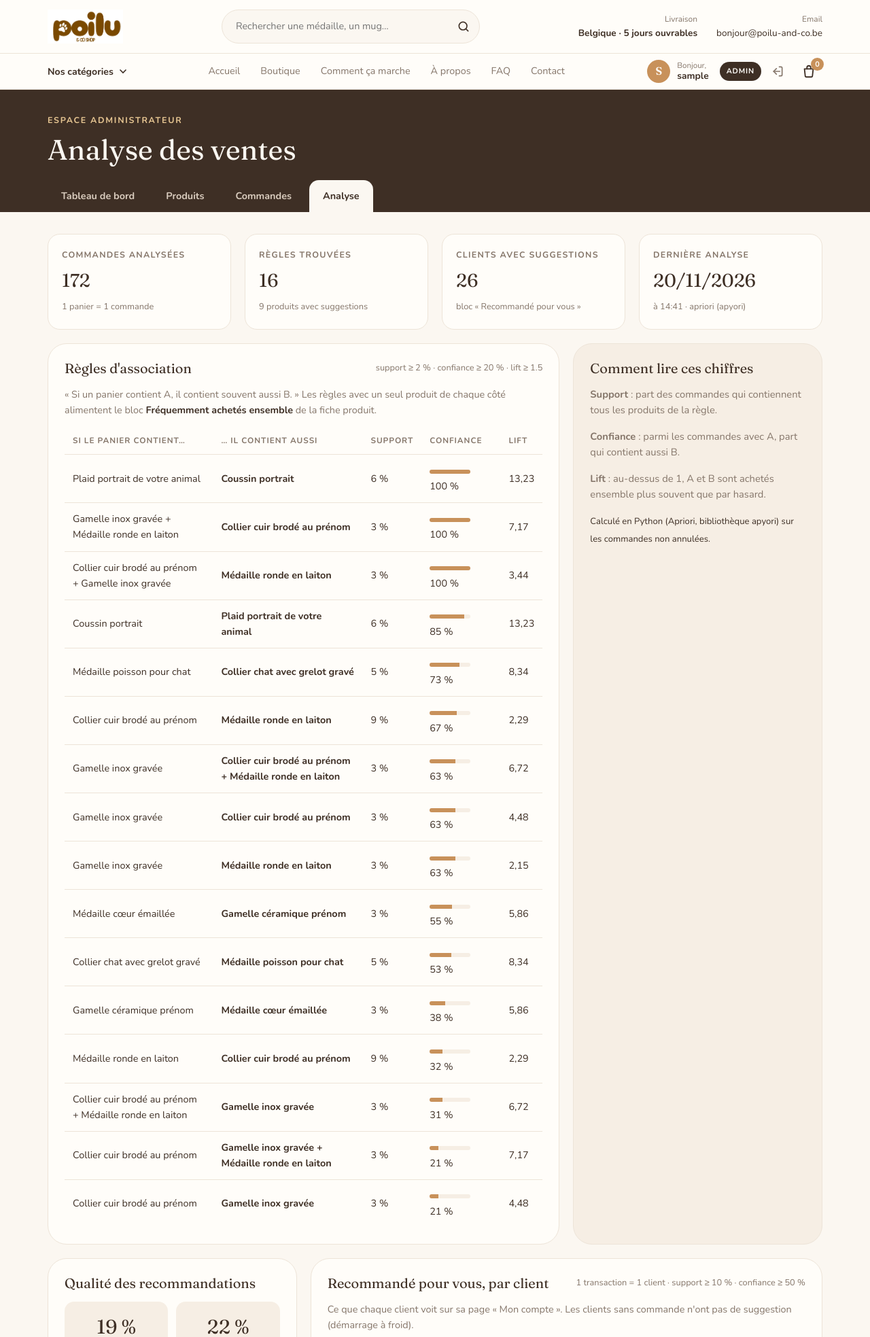
After one commit to khalilAnkri/ecommerce, a PHP site: page /pages/analytics.php in a window 1280 px wide. The commit adds this page. Shown: the top 1967 px of the page at 68% size. Run offline with PHP 8.4, Linux system fonts and the light colour scheme; the visitor is signed in with stand-in values (Sample User, id 1); data comes from the database, SQL or seed files in the repository; tables that the repository leaves empty hold one stand-in row (values such as "Sample post").

Commit message:
analytics page done

```diff
--- a/assets/css/admin.css
+++ b/assets/css/admin.css
@@ -234,3 +234,24 @@
     #categories { grid-template-columns: 1fr 1fr; }
     .admin-filters { grid-template-columns: 1fr auto; align-items: center; }
 }
+
+analytics-warning { margin: 0 0 4px; background: var(--color-rose); font-weight: 600; }
+.analytics-params { color: var(--color-muted); font-size: .8rem; }
+.analytics-help { color: var(--color-muted); font-size: .9rem; }
+.analytics-help strong { color: var(--color-brown); }
+
+/* small horizontal bar in the "Confiance" column */
+.confidence-bar {
+    display: inline-block; vertical-align: middle;
+    width: 60px; height: 6px; margin-right: 6px;
+    border-radius: 999px; background: var(--color-sand); overflow: hidden;
+}
+.confidence-bar span { display: block; height: 100%; background: var(--color-caramel); }
+
+/* precision and recall, side by side */
+.evaluation-grid { display: grid; grid-template-columns: 1fr 1fr; gap: 12px; margin-bottom: 12px; }
+.evaluation-grid div { padding: 14px; border-radius: 14px; background: var(--color-sand); text-align: center; }
+.evaluation-grid strong { display: block; font-family: var(--font-title); font-size: 1.8rem; font-weight: 400; }
+.evaluation-grid span { font-size: .8rem; color: var(--color-muted); }
+.evaluation-list { margin: 0; padding: 0; list-style: none; }
+.evaluation-list li { display: flex; justify-content: space-between; padding: 6px 0; font-size: .9rem; }
--- a/pages/admin.php
+++ b/pages/admin.php
@@ -105,6 +105,7 @@ require '../includes/header.php';
             <a href="admin.php" class="is-active">Tableau de bord</a>
             <a href="manage-products.php">Produits</a>
             <a href="manage-orders.php">Commandes</a>
+            <a href="analytics.php">Analyse</a>
         </nav>
     </div>
 </section>
--- /dev/null
+++ b/pages/analytics.php
@@ -0,0 +1,253 @@
+<?php
+require '../includes/db.php';
+require '../includes/functions.php';
+
+require_admin($pdo);   // not logged in as admin -> redirected to login.php
+
+$base_path    = '../';
+$current_page = 'admin';
+$page_css     = 'admin';      // assets/css/admin.css (shared by the admin pages)
+$page_title   = 'Analyse des ventes · Admin Poilu & Co';
+
+
+// ---------- 1. Read the result file of the Python analysis ----------
+$analysis   = apriori_data();                 // [] if the file does not exist
+$has_result = !empty($analysis['rules']) || !empty($analysis['recommendations']);
+
+$rules            = $analysis['rules'] ?? [];
+$parameters       = $analysis['parameters'] ?? [];
+$user_parameters  = $analysis['user_parameters'] ?? [];
+$user_suggestions = $analysis['user_recommendations'] ?? [];
+$evaluation       = $analysis['evaluation'] ?? null;
+
+
+// ---------- 2. New orders since the analysis? ----------
+// The analysis counts the orders that are not cancelled, like here.
+$orders_now   = (int) $pdo->query("SELECT COUNT(*) FROM orders WHERE status != 'cancelled'")->fetchColumn();
+$new_orders   = $orders_now - (int) ($analysis['basket_count'] ?? 0);
+
+
+// ---------- 3. Names of the customers who get recommendations ----------
+// The JSON file only contains user ids: we read the names in the database.
+$customer_names = [];
+if (count($user_suggestions) > 0) {
+    $user_ids     = array_map('intval', array_keys($user_suggestions));
+    $placeholders = implode(',', array_fill(0, count($user_ids), '?'));
+    $statement    = $pdo->prepare("SELECT id, first_name, last_name, username FROM users WHERE id IN ($placeholders)");
+    $statement->execute($user_ids);
+    foreach ($statement->fetchAll() as $user) {
+        $customer_names[$user['id']] = $user;
+    }
+}
+
+// Shows 0.6667 as "67 %"
+function percent($value)
+{
+    return round($value * 100) . "\u{00A0}%";
+}
+
+
+// ---------- Page HTML ----------
+require '../includes/header.php';
+?>
+
+<section class="admin-hero">
+    <div class="container">
+        <p class="eyebrow">Espace administrateur</p>
+        <h1>Analyse des ventes</h1>
+        <nav class="admin-nav" aria-label="Menu admin">
+            <a href="admin.php">Tableau de bord</a>
+            <a href="manage-products.php">Produits</a>
+            <a href="manage-orders.php">Commandes</a>
+            <a href="analytics.php" class="is-active">Analyse</a>
+        </nav>
+    </div>
+</section>
+
+<section class="admin-section">
+    <div class="container">
+
+<?php if (!$has_result): ?>
+
+        <!-- ===================== NO RESULT YET ===================== -->
+        <div class="empty-state">
+            <h2>Aucune analyse pour le moment</h2>
+            <p>Le fichier <code>analytics/output/apriori_rules.json</code> n'existe pas encore.<br>
+               Démarrez MySQL dans XAMPP, puis lancez l'analyse Python :</p>
+            <p><code>cd analytics</code> puis <code>python apriori_analysis.py</code></p>
+            <p>(ou ouvrez <code>Apriori_e_commerce.ipynb</code> dans VS Code et faites <em>Run All</em>), puis rechargez cette page.</p>
+        </div>
+
+<?php else: ?>
+
+        <!-- ===================== KEY FIGURES ===================== -->
+        <div class="stat-grid">
+            <div class="stat-card">
+                <span>Commandes analysées</span>
+                <strong><?= (int) $analysis['basket_count'] ?></strong>
+                <small>1 panier = 1 commande</small>
+            </div>
+            <div class="stat-card">
+                <span>Règles trouvées</span>
+                <strong><?= (int) $analysis['rule_count'] ?></strong>
+                <small><?= count($analysis['recommendations'] ?? []) ?> produits avec suggestions</small>
+            </div>
+            <div class="stat-card">
+                <span>Clients avec suggestions</span>
+                <strong><?= count($user_suggestions) ?></strong>
+                <small>bloc « Recommandé pour vous »</small>
+            </div>
+            <div class="stat-card">
+                <span>Dernière analyse</span>
+                <strong><?= e(date('d/m/Y', strtotime($analysis['generated_at']))) ?></strong>
+                <small>à <?= e(date('H:i', strtotime($analysis['generated_at']))) ?> · <?= e($analysis['algorithm'] ?? 'apriori') ?></small>
+            </div>
+        </div>
+
+        <?php if ($new_orders > 0): ?>
+            <p class="flash analytics-warning">
+                <?= $new_orders ?> nouvelle<?= $new_orders > 1 ? 's' : '' ?> commande<?= $new_orders > 1 ? 's' : '' ?> depuis la dernière analyse.
+                Relancez <code>python apriori_analysis.py</code> pour mettre les suggestions à jour.
+            </p>
+        <?php endif; ?>
+
+        <div class="admin-grid">
+
+            <!-- ===================== ASSOCIATION RULES ===================== -->
+            <div class="admin-card admin-card-wide">
+                <div class="admin-card-head">
+                    <h2>Règles d'association</h2>
+                    <small class="analytics-params">
+                        support ≥ <?= percent($parameters['min_support'] ?? 0) ?> ·
+                        confiance ≥ <?= percent($parameters['min_confidence'] ?? 0) ?> ·
+                        lift ≥ <?= e($parameters['min_lift'] ?? 0) ?>
+                    </small>
+                </div>
+                <p class="analytics-help">« Si un panier contient A, il contient souvent aussi B. » Les règles avec un seul produit de chaque côté alimentent le bloc <strong>Fréquemment achetés ensemble</strong> de la fiche produit.</p>
+
+                <div class="table-wrap">
+                    <table class="admin-table">
+                        <thead>
+                            <tr>
+                                <th>Si le panier contient…</th>
+                                <th>… il contient aussi</th>
+                                <th>Support</th>
+                                <th>Confiance</th>
+                                <th>Lift</th>
+                            </tr>
+                        </thead>
+                        <tbody>
+                            <?php foreach ($rules as $rule): ?>
+                                <tr>
+                                    <td><?= e(implode(' + ', $rule['if_names'])) ?></td>
+                                    <td><strong><?= e(implode(' + ', $rule['then_names'])) ?></strong></td>
+                                    <td><?= percent($rule['support']) ?></td>
+                                    <td>
+                                        <!-- small bar: the longer, the more reliable the rule -->
+                                        <span class="confidence-bar"><span style="width: <?= round($rule['confidence'] * 100) ?>%"></span></span>
+                                        <?= percent($rule['confidence']) ?>
+                                    </td>
+                                    <td><?= number_format($rule['lift'], 2, ',', ' ') ?></td>
+                                </tr>
+                            <?php endforeach; ?>
+                        </tbody>
+                    </table>
+                </div>
+            </div>
+
+            <!-- ===================== HOW TO READ ===================== -->
+            <div class="admin-card admin-card-note">
+                <h2>Comment lire ces chiffres</h2>
+                <p><strong>Support</strong> : part des commandes qui contiennent tous les produits de la règle.</p>
+                <p><strong>Confiance</strong> : parmi les commandes avec A, part qui contient aussi B.</p>
+                <p><strong>Lift</strong> : au-dessus de 1, A et B sont achetés ensemble plus souvent que par hasard.</p>
+                <small>Calculé en Python (Apriori, bibliothèque apyori) sur les commandes non annulées.</small>
+            </div>
+
+            <!-- ===================== EVALUATION ===================== -->
+            <?php if ($evaluation): ?>
+            <div class="admin-card">
+                <h2>Qualité des recommandations</h2>
+                <div class="evaluation-grid">
+                    <div>
+                        <strong><?= percent($evaluation['precision']) ?></strong>
+                        <span>Précision</span>
+                    </div>
+                    <div>
+                        <strong><?= percent($evaluation['recall']) ?></strong>
+                        <span>Rappel</span>
+                    </div>
+                </div>
+                <p class="analytics-help">
+                    Test sur <?= (int) $evaluation['customers_evaluated'] ?> clients : on cache leur dernière commande,
+                    on recommande <?= (int) $evaluation['recommendations_per_customer'] ?> produits à partir des précédentes,
+                    puis on compare avec ce qu'ils ont vraiment acheté.
+                </p>
+                <ul class="evaluation-list">
+                    <li><span>Bonnes recommandations</span> <strong><?= (int) $evaluation['true_positives'] ?></strong></li>
+                    <li><span>Recommandés mais pas achetés</span> <strong><?= (int) $evaluation['false_positives'] ?></strong></li>
+                    <li><span>Achetés mais pas recommandés</span> <strong><?= (int) $evaluation['false_negatives'] ?></strong></li>
+                </ul>
+            </div>
+            <?php endif; ?>
+
+            <!-- ===================== RECOMMENDATIONS PER CUSTOMER ===================== -->
+            <?php if (count($user_suggestions) > 0): ?>
+            <div class="admin-card admin-card-wide">
+                <div class="admin-card-head">
+                    <h2>Recommandé pour vous, par client</h2>
+                    <small class="analytics-params">
+                        1 transaction = 1 client ·
+                        support ≥ <?= percent($user_parameters['min_support'] ?? 0) ?> ·
+                        confiance ≥ <?= percent($user_parameters['min_confidence'] ?? 0) ?>
+                    </small>
+                </div>
+                <p class="analytics-help">Ce que chaque client voit sur sa page « Mon compte ». Les clients sans commande n'ont pas de suggestion (démarrage à froid).</p>
+
+                <div class="table-wrap">
+                    <table class="admin-table">
+                        <thead>
+                            <tr>
+                                <th>Client</th>
+                                <th>Produits recommandés</th>
+                                <th>Parce qu'il a acheté</th>
+                            </tr>
+                        </thead>
+                        <tbody>
+                            <?php foreach ($user_suggestions as $user_id => $suggestions): ?>
+                                <?php $customer = $customer_names[$user_id] ?? null; ?>
+                                <tr>
+                                    <td>
+                                        <?php if ($customer): ?>
+                                            <?= e($customer['first_name'] . ' ' . $customer['last_name']) ?><br>
+                                            <small>@<?= e($customer['username']) ?></small>
+                                        <?php else: ?>
+                                            <small>Client n° <?= (int) $user_id ?> (supprimé)</small>
+                                        <?php endif; ?>
+                                    </td>
+                                    <td>
+                                        <?php foreach ($suggestions as $suggestion): ?>
+                                            <?= e($suggestion['name']) ?> <small>(<?= percent($suggestion['confidence']) ?>)</small><br>
+                                        <?php endforeach; ?>
+                                    </td>
+                                    <td>
+                                        <?php foreach ($suggestions as $suggestion): ?>
+                                            <small><?= e(implode(' + ', $suggestion['because_names'] ?? [])) ?></small><br>
+                                        <?php endforeach; ?>
+                                    </td>
+                                </tr>
+                            <?php endforeach; ?>
+                        </tbody>
+                    </table>
+                </div>
+            </div>
+            <?php endif; ?>
+
+        </div>
+
+<?php endif; ?>
+
+    </div>
+</section>
+
+<?php require '../includes/footer.php'; ?>
--- a/pages/manage-orders.php
+++ b/pages/manage-orders.php
@@ -149,6 +149,7 @@ require '../includes/header.php';
             <a href="admin.php">Tableau de bord</a>
             <a href="manage-products.php">Produits</a>
             <a href="manage-orders.php" class="is-active">Commandes</a>
+            <a href="analytics.php">Analyse</a>
         </nav>
     </div>
 </section>
--- a/pages/manage-products.php
+++ b/pages/manage-products.php
@@ -316,6 +316,7 @@ require '../includes/header.php';
             <a href="admin.php">Tableau de bord</a>
             <a href="manage-products.php" class="is-active">Produits</a>
             <a href="manage-orders.php">Commandes</a>
+            <a href="analytics.php">Analyse</a>
         </nav>
     </div>
 </section>
```
